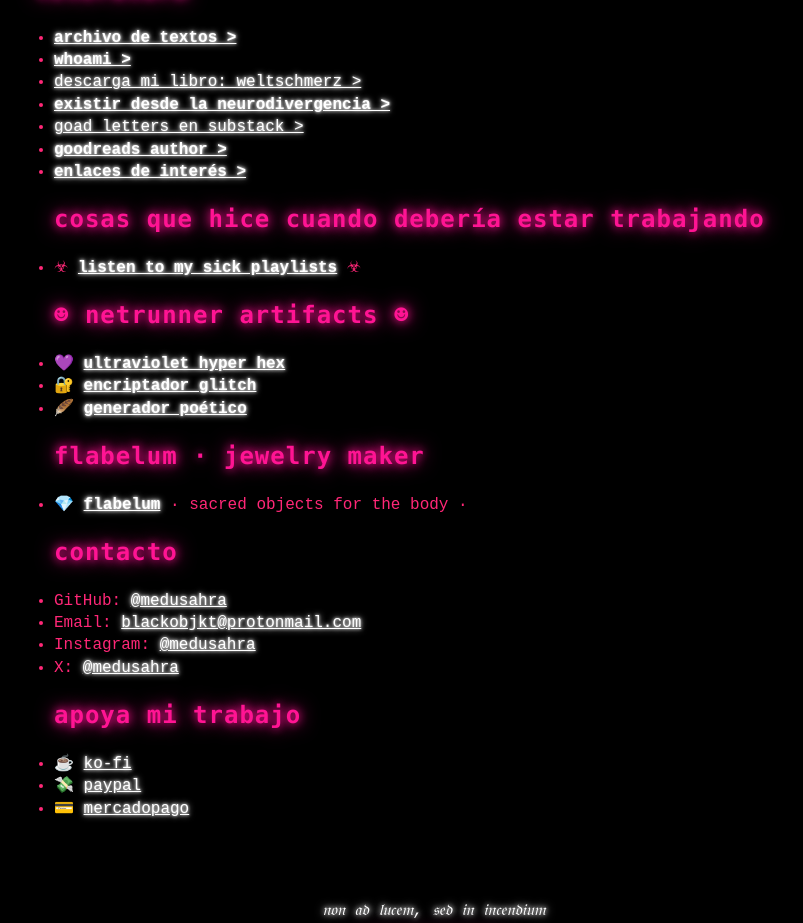
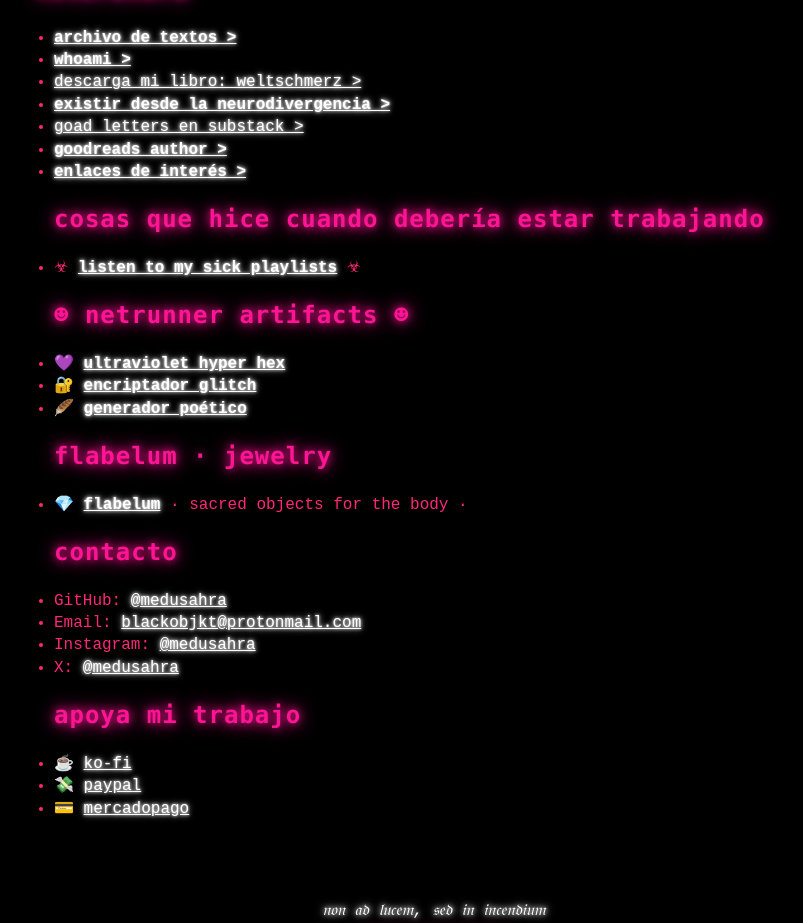
Before and after one commit to medusahra/medusahra.github.io, a Jekyll site: the page built from index.md, in a window 1280 px wide, cut to the strip 864-1787 px from the top of the page. Shown: the whole strip, without its empty margins (206-1009 px from the left). Built offline with Jekyll 4.4.1, drawn with Linux system fonts in a browser that asks for light colours.

Commit message:
Update index.md

```diff
--- a/index.md
+++ b/index.md
@@ -42,7 +42,7 @@ Escribo filosofía, ensayo, crítica cultural y poemas quasi-ensayísticos vagam
 - 💜 **[ultraviolet hyper hex](/2025/11/21/ultraviolet.html)**
 - 🔐 **[encriptador glitch](/2025/11/21/encriptador-glitch.html)**
 - 🪶 **[generador poético](/2025/11/21/generador-poemas.html)**
-## flabelum · jewelry maker
+## flabelum · jewelry
 - 💎 **<a href="https://instagram.com/flabelum" target="_blank">flabelum</a>** · sacred objects for the body ·
 ## contacto
 - GitHub: <a href="https://github.com/medusahra" target="_blank">@medusahra</a>
```
